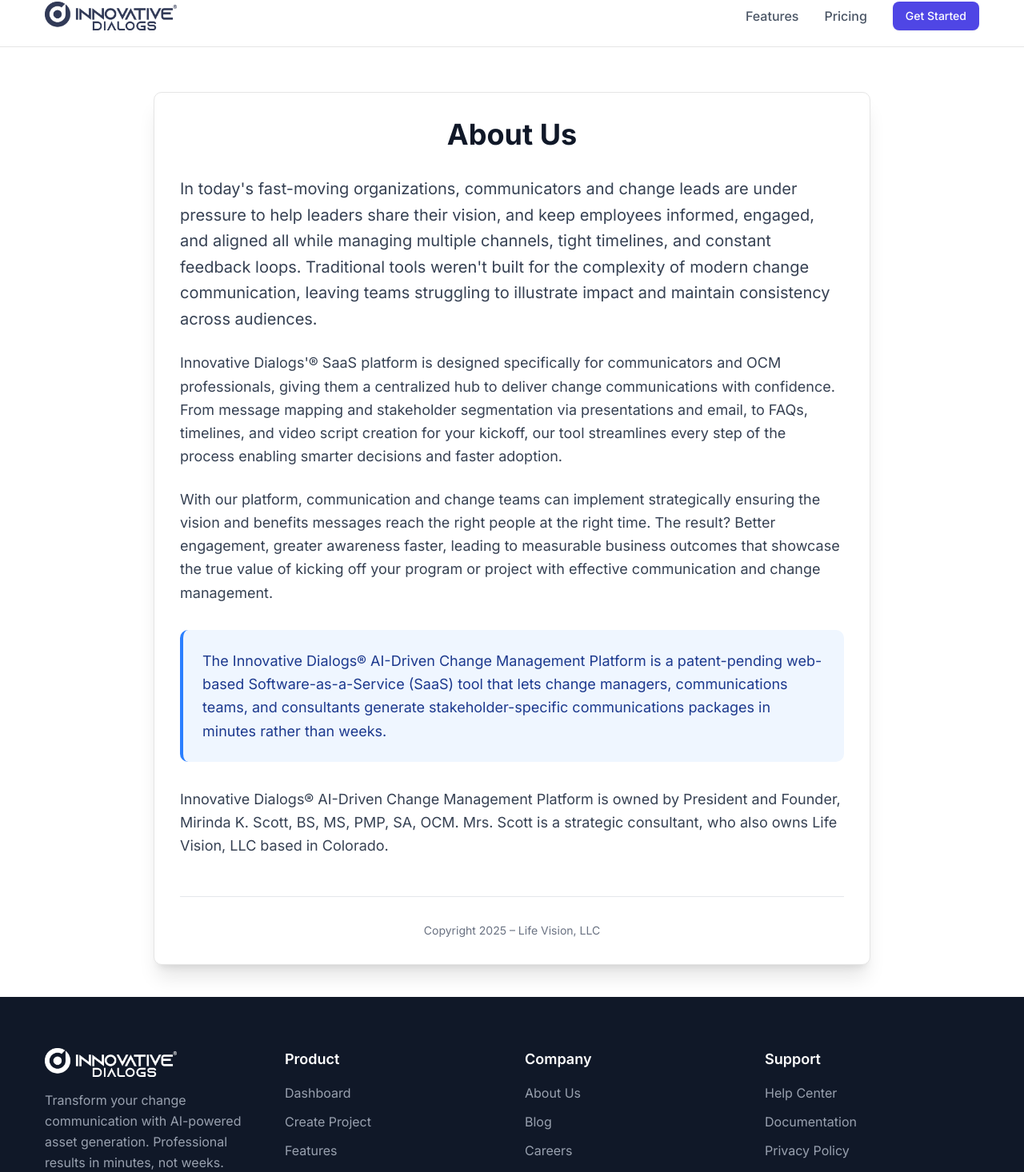
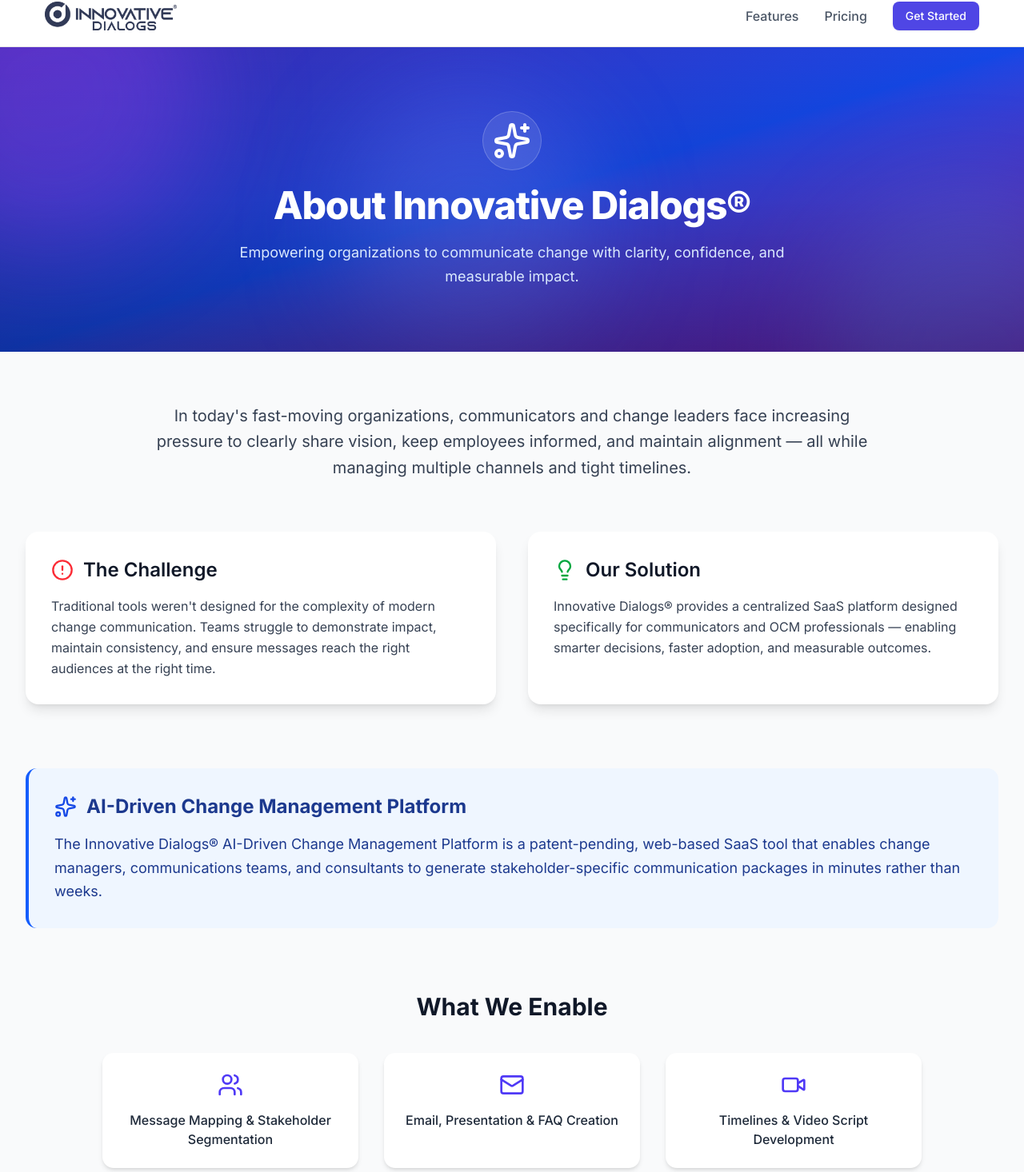
Before and after one commit to RobustAgency/ai-change-management-frontend, a Next.js app: page /about-us in a window 1280 px wide. Shown: the part 18-1484 px from the top of the page at 80% size. Built offline with nearby package versions, Linux system fonts and the light colour scheme; no server answers.

Commit message:
about page redesign and add footer in client dashboard and add diagram of Ai process

```diff
--- a/app/about-us/page.tsx
+++ b/app/about-us/page.tsx
@@ -1,47 +1,158 @@
-import React from 'react'
+import React from "react";
+import {
+  Sparkles,
+  AlertCircle,
+  Lightbulb,
+  Users,
+  Mail,
+  Video,
+  BadgeCheck,
+} from "lucide-react";
 
 const AboutUsPage = () => {
-    return (
-        <div className="min-h-screen px-4 sm:px-6 lg:px-8">
-            <div className="max-w-4xl mx-auto">
-                <div className="bg-white border rounded-lg shadow-xl p-8 mb-10">
-                    <h1 className="text-4xl font-bold text-gray-900 mb-8 text-center">
-                        About Us
-                    </h1>
+  return (
+    <div className="bg-gray-50 min-h-screen">
+      <section className="relative overflow-hidden text-white">
+        <div className="absolute inset-0 bg-gradient-to-br from-indigo-800 via-blue-700 to-purple-800" />
 
-                    <div className="prose prose-lg max-w-none text-gray-700 space-y-6">
-                        <p className="text-xl leading-relaxed">
-                            In today&apos;s fast-moving organizations, communicators and change leads are under pressure to help leaders share their vision, and keep employees informed, engaged, and aligned  all while managing multiple channels, tight timelines, and constant feedback loops. Traditional tools weren&apos;t built for the complexity of modern change communication, leaving teams struggling to illustrate impact and maintain consistency across audiences.
-                        </p>
+        {/* Glow Blobs */}
+        <div className="absolute -top-32 -left-32 w-96 h-96 bg-purple-500/30 rounded-full blur-3xl" />
+        <div className="absolute top-1/2 -right-32 w-96 h-96 bg-blue-400/30 rounded-full blur-3xl" />
+        <div className="absolute bottom-0 left-1/3 w-80 h-80 bg-indigo-400/30 rounded-full blur-3xl" />
 
-                        <p className="text-lg leading-relaxed">
-                            Innovative Dialogs&apos;® SaaS platform is designed specifically for communicators and OCM professionals, giving them a centralized hub to deliver change communications with confidence. From message mapping and stakeholder segmentation via presentations and email, to FAQs, timelines, and video script creation for your kickoff, our tool streamlines every step of the process enabling smarter decisions and faster adoption.
-                        </p>
+        {/* Overlay */}
+        <div className="absolute inset-0 bg-gradient-to-t from-black/30 via-black/10 to-transparent" />
 
-                        <p className="text-lg leading-relaxed">
-                            With our platform, communication and change teams can implement strategically ensuring the vision and benefits messages reach the right people at the right time. The result? Better engagement, greater awareness faster, leading to measurable business outcomes that showcase the true value of kicking off your program or project with effective communication and change management.
-                        </p>
+        {/* Content */}
+        <div className="relative max-w-7xl mx-auto px-4 sm:px-6 lg:px-8 py-20 text-center">
+          <div className="flex justify-center mb-5">
+            <div className="p-3 rounded-full bg-white/10 backdrop-blur-md border border-white/20">
+              <Sparkles className="w-12 h-12 text-white" />
+            </div>
+          </div>
 
-                        <div className="bg-blue-50 p-6 rounded-lg border-l-4 border-blue-500 my-8">
-                            <p className="text-lg leading-relaxed text-blue-900">
-                                The Innovative Dialogs® AI-Driven Change Management Platform is a patent-pending web-based Software-as-a-Service (SaaS) tool that lets change managers, communications teams, and consultants generate stakeholder-specific communications packages in minutes rather than weeks.
-                            </p>
-                        </div>
+          <h1 className="text-4xl sm:text-5xl font-extrabold mb-5 tracking-tight">
+            About Innovative Dialogs®
+          </h1>
 
-                        <p className="text-lg leading-relaxed">
-                            Innovative Dialogs® AI-Driven Change Management Platform is owned by President and Founder, Mirinda K. Scott, BS, MS, PMP, SA, OCM. Mrs. Scott is a strategic consultant, who also owns Life Vision, LLC based in Colorado.
-                        </p>
+          <p className="max-w-3xl mx-auto text-base sm:text-lg text-blue-100 leading-relaxed">
+            Empowering organizations to communicate change with clarity,
+            confidence, and measurable impact.
+          </p>
+        </div>
+      </section>
+      <section className="max-w-7xl mx-auto px-4 sm:px-6 lg:px-8 py-16">
+        <div className="max-w-4xl mx-auto text-center mb-16">
+          <p className="text-lg sm:text-xl text-gray-700 leading-relaxed">
+            In today&apos;s fast-moving organizations, communicators and change
+            leaders face increasing pressure to clearly share vision, keep
+            employees informed, and maintain alignment — all while managing
+            multiple channels and tight timelines.
+          </p>
+        </div>
+        <div className="grid grid-cols-1 md:grid-cols-2 gap-10 mb-20">
+          <div className="bg-white rounded-2xl shadow-lg p-8">
+            <div className="flex items-center gap-3 mb-4">
+              <AlertCircle className="w-7 h-7 text-red-500" />
+              <h3 className="text-2xl font-semibold text-gray-900">
+                The Challenge
+              </h3>
+            </div>
+            <p className="text-gray-700 leading-relaxed">
+              Traditional tools weren&apos;t designed for the complexity of
+              modern change communication. Teams struggle to demonstrate impact,
+              maintain consistency, and ensure messages reach the right
+              audiences at the right time.
+            </p>
+          </div>
+          <div className="bg-white rounded-2xl shadow-lg p-8">
+            <div className="flex items-center gap-3 mb-4">
+              <Lightbulb className="w-7 h-7 text-green-600" />
+              <h3 className="text-2xl font-semibold text-gray-900">
+                Our Solution
+              </h3>
+            </div>
+            <p className="text-gray-700 leading-relaxed">
+              Innovative Dialogs® provides a centralized SaaS platform designed
+              specifically for communicators and OCM professionals — enabling
+              smarter decisions, faster adoption, and measurable outcomes.
+            </p>
+          </div>
+        </div>
+        <div className="bg-blue-50 border-l-4 border-blue-600 rounded-xl p-8 mb-20">
+          <div className="flex items-center gap-3 mb-4">
+            <Sparkles className="w-7 h-7 text-blue-700" />
+            <h3 className="text-2xl font-bold text-blue-900">
+              AI-Driven Change Management Platform
+            </h3>
+          </div>
+          <p className="text-blue-900 text-lg leading-relaxed">
+            The Innovative Dialogs® AI-Driven Change Management Platform is a
+            patent-pending, web-based SaaS tool that enables change managers,
+            communications teams, and consultants to generate
+            stakeholder-specific communication packages in minutes rather than
+            weeks.
+          </p>
+        </div>
+        <div className="max-w-5xl mx-auto mb-20">
+          <h2 className="text-3xl font-bold text-gray-900 text-center mb-10">
+            What We Enable
+          </h2>
 
-                        <div className="mt-12 pt-8 border-t border-gray-200">
-                            <p className="text-sm text-gray-500 text-center">
-                                Copyright 2025 – Life Vision, LLC
-                            </p>
-                        </div>
-                    </div>
+          <div className="grid grid-cols-1 sm:grid-cols-2 lg:grid-cols-3 gap-8">
+            {[
+              {
+                icon: Users,
+                text: "Message Mapping & Stakeholder Segmentation",
+              },
+              {
+                icon: Mail,
+                text: "Email, Presentation & FAQ Creation",
+              },
+              {
+                icon: Video,
+                text: "Timelines & Video Script Development",
+              },
+            ].map((item, index) => {
+              const Icon = item.icon;
+              return (
+                <div
+                  key={index}
+                  className="bg-white rounded-xl shadow-md p-6 text-center"
+                >
+                  <div className="flex justify-center mb-4">
+                    <Icon className="w-8 h-8 text-indigo-600" />
+                  </div>
+                  <p className="text-gray-800 font-medium">{item.text}</p>
                 </div>
-            </div>
+              );
+            })}
+          </div>
         </div>
-    )
-}
+        <div className="bg-white rounded-2xl shadow-xl p-10 max-w-4xl mx-auto mb-20">
+          <div className="flex justify-center mb-4">
+            <BadgeCheck className="w-8 h-8 text-green-600" />
+          </div>
+          <h3 className="text-2xl font-bold text-gray-900 mb-4 text-center">
+            Leadership & Ownership
+          </h3>
+          <p className="text-gray-700 leading-relaxed text-center">
+            Innovative Dialogs® is owned by President and Founder{" "}
+            <span className="font-semibold">
+              Mirinda K. Scott, BS, MS, PMP, SA, OCM
+            </span>
+            . Mrs. Scott is a strategic consultant and the owner of Life Vision,
+            LLC, based in Colorado.
+          </p>
+        </div>
+      </section>
+      <footer className="border-t bg-white py-6">
+        <p className="text-center text-sm text-gray-500">
+          © 2025 Life Vision, LLC. All rights reserved.
+        </p>
+      </footer>
+    </div>
+  );
+};
 
-export default AboutUsPage
+export default AboutUsPage;
--- a/app/dashboard/page.tsx
+++ b/app/dashboard/page.tsx
@@ -3,6 +3,7 @@
 import Greetings from '@/components/app/dashboard/Greetings';
 import Metrics from '@/components/app/dashboard/Metrics';
 import Projects from '@/components/app/dashboard/Projects';
+import ClientFooter from '@/components/app/dashboard/ClientFooter';
 import { useDocumentTitle } from '@/hooks/useDocumentTitle'
 
 export const dynamic = 'force-dynamic'
@@ -14,11 +15,12 @@
     );
 
     return (
-        <React.Fragment>
+        <>
             <Greetings />
             <Metrics />
             <Projects />
-        </React.Fragment>
+            <ClientFooter />
+        </>
     )
 }
 
--- /dev/null
+++ b/components/app/dashboard/ClientFooter.tsx
@@ -0,0 +1,45 @@
+"use client";
+import React from "react";
+import Image from "next/image";
+
+const ClientFooter = () => {
+    return (
+        <footer className="mt-12 bg-gray-50 border-t border-gray-200">
+            <div className="max-w-7xl mx-auto px-4 sm:px-6 lg:px-8 py-8">
+                <div className="flex justify-center mb-5">
+                    <Image
+                        src="/logo.png"
+                        alt="Innovative Dialogs"
+                        width={140}
+                        height={40}
+                        className="opacity-80 hover:opacity-100 transition-opacity duration-300"
+                    />
+                </div>
+                <p className="text-xs sm:text-sm text-gray-400 leading-relaxed text-center max-w-5xl mx-auto">
+                    Any articles, templates, or information provided by Life Vision,
+                    LLC’s{" "}
+                    <span className="font-medium text-gray-500">
+                        Innovative Dialogs® AI Change Management
+                    </span>{" "}
+                    system on the website are for use only. Clients are expected to enter
+                    the correct data. We make no representations or warranties of any kind,
+                    express or implied, about the completeness, accuracy, reliability,
+                    suitability, or availability with respect to the content you enter
+                    into your suite of Innovative Dialogs® assets, add to our tool, pull
+                    from our website or the information, articles, templates, or related
+                    graphics contained on the website or any of the materials produced
+                    as and from the templates. Any reliance you place on such information
+                    is therefore strictly at your own risk.
+                </p>
+                <div className="mt-6 text-center">
+                    <span className="text-xs text-gray-400">
+                        © {new Date().getFullYear()} Life Vision, LLC. All rights reserved.
+                    </span>
+                </div>
+
+            </div>
+        </footer>
+    );
+};
+
+export default ClientFooter;
--- a/layouts/BaseLayout.tsx
+++ b/layouts/BaseLayout.tsx
@@ -1,4 +1,7 @@
+'use client';
+
 import React from "react";
+import { usePathname } from "next/navigation";
 import BaseHeader from "@/components/custom/BaseHeader";
 import Footer from "@/components/home/Footer";
 
@@ -7,10 +10,14 @@
 };
 
 export default function BaseLayout({ children }: BaseLayoutProps) {
+    const pathname = usePathname();
+
+    const isAboutPage = pathname?.includes("/about-us");
+
     return (
         <div className="bg-background text-foreground">
             <BaseHeader />
-            <main className="pt-14">
+            <main className={isAboutPage ? "pt-0" : "pt-14"}>
                 {children}
             </main>
             <Footer />
```
Also changed, not shown: app/page.tsx (+11 -9 lines), components/home/AiProcessFlow.tsx (added, +84 -0 lines), public/aiProcessFlow/FlowChart.png (added).
